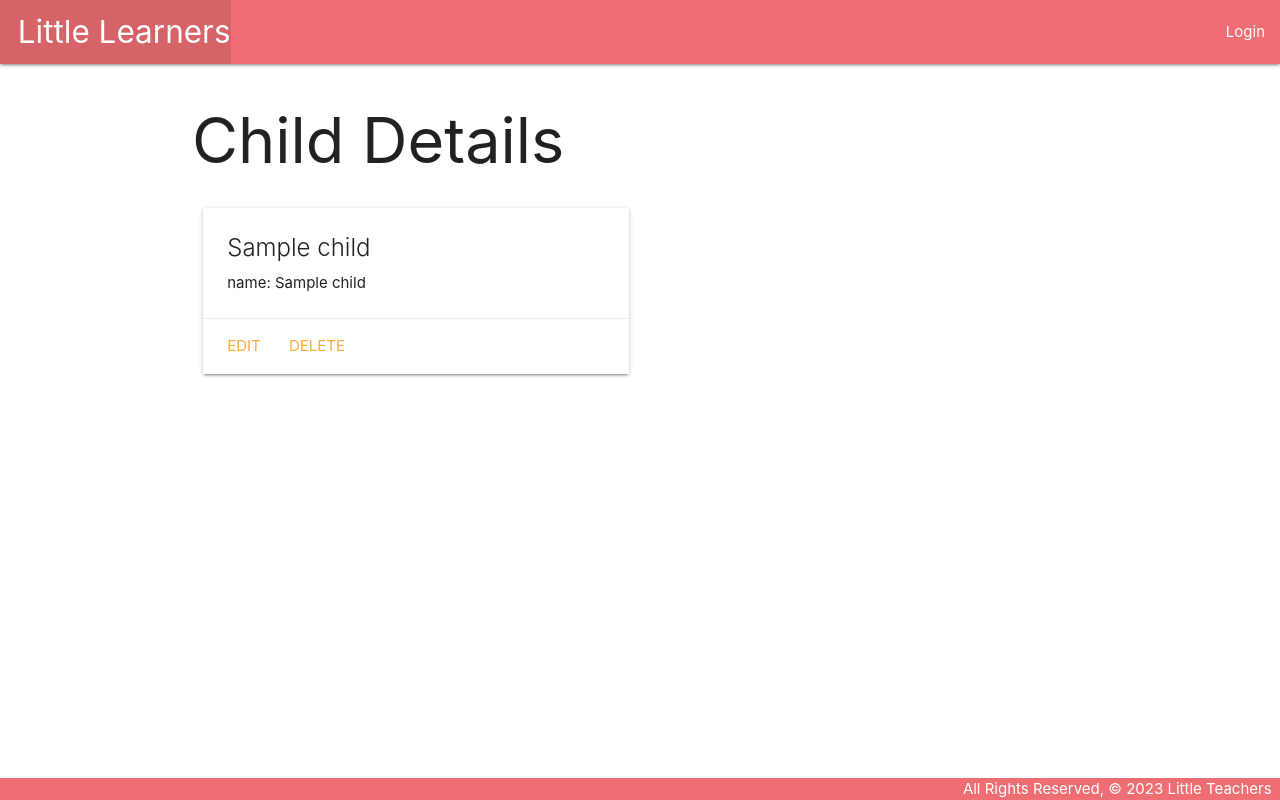
After one commit to mar69287/little-learners, a Django app: template main_app/templates/main_app/child_detail.html in a window 1280 px wide. The commit adds this page. Run offline with Django 4.2, Linux system fonts and the light colour scheme; the template is opened without the code that fills it: most values are stand-ins (such as "Sample title", 1, 10 or a date in 2020).

Commit message:
child temps

```diff
--- a/main_app/templates/base.html
+++ b/main_app/templates/base.html
@@ -23,7 +23,8 @@
                     {% if user.is_authenticated %}
                     <li><a href="{% url 'dashboard' %}">Dashboard</a></li>
                     <li><a href="{% url 'children_create' %}">Add Child</a></li>
-                    <li><a href="{% url 'guardians_index' %}">Guardian</a></li>
+                    <li><a href="{% url 'children_index' %}">View All Children</a></li>
+                    <li><a href="{% url 'guardians_index' %}">guardian</a></li>
                     <li><a href="{% url 'logout' %}">Log Out</a></li>
                     {% else %}
 
--- /dev/null
+++ b/main_app/templates/main_app/child_detail.html
@@ -0,0 +1,20 @@
+{% extends 'base.html' %}
+{% block content %}
+
+<h1>Child Details</h1>
+
+<div class="row">
+  <div class="col s6 col-offset-3">
+    <div class="card">
+      <div class="card-content">
+        <span class="card-title">{{ child.name }}</span>
+        <p>name: {{ child.name }}</p>
+      </div>
+      <div class="card-action">
+        <a href="{% url 'toys_update' toy.id %}">Edit</a>
+        <a href="{% url 'toys_delete' toy.id %}">Delete</a>
+      </div>
+    </div>
+  </div>
+</div>
+{% endblock %}
--- a/main_app/views.py
+++ b/main_app/views.py
@@ -73,3 +73,6 @@ class ChildCreate(CreateView):
     def form_valid(self, form):
       form.instance.teacher = self.request.user
       return super().form_valid(form)
+
+
+class
```
Also changed, not shown: main_app/templates/main_app/child_confirm_delete.html (added, +13 -0 lines), main_app/templates/main_app/child_list.html (added, +17 -0 lines).
